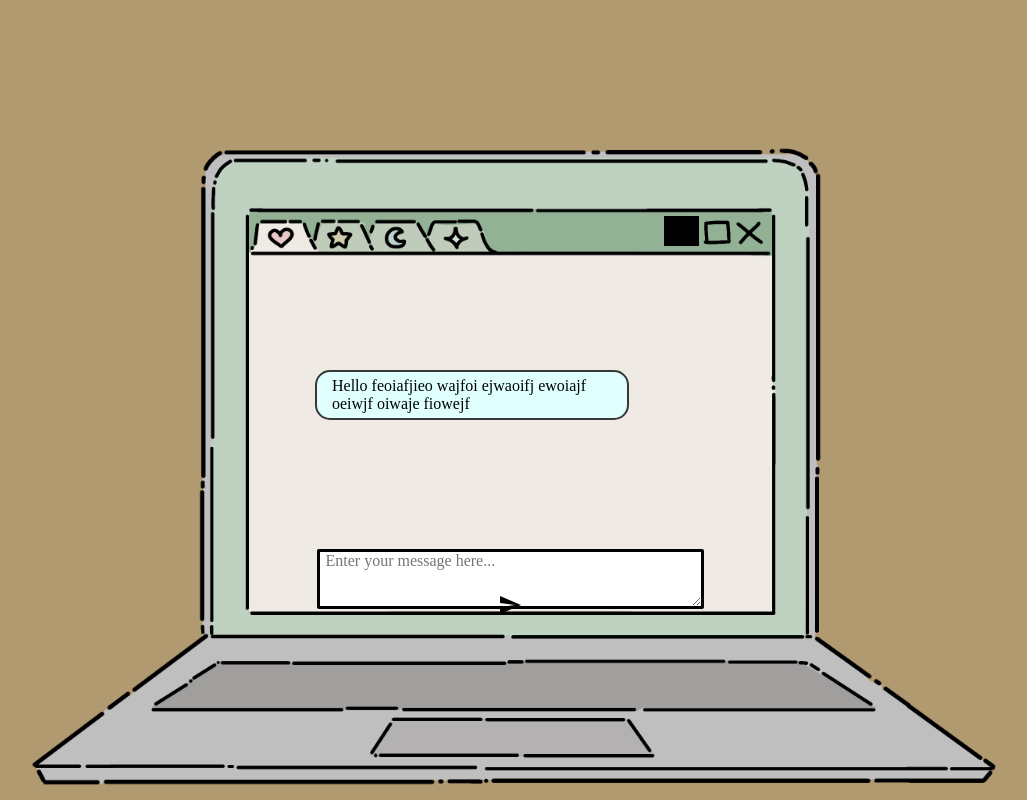
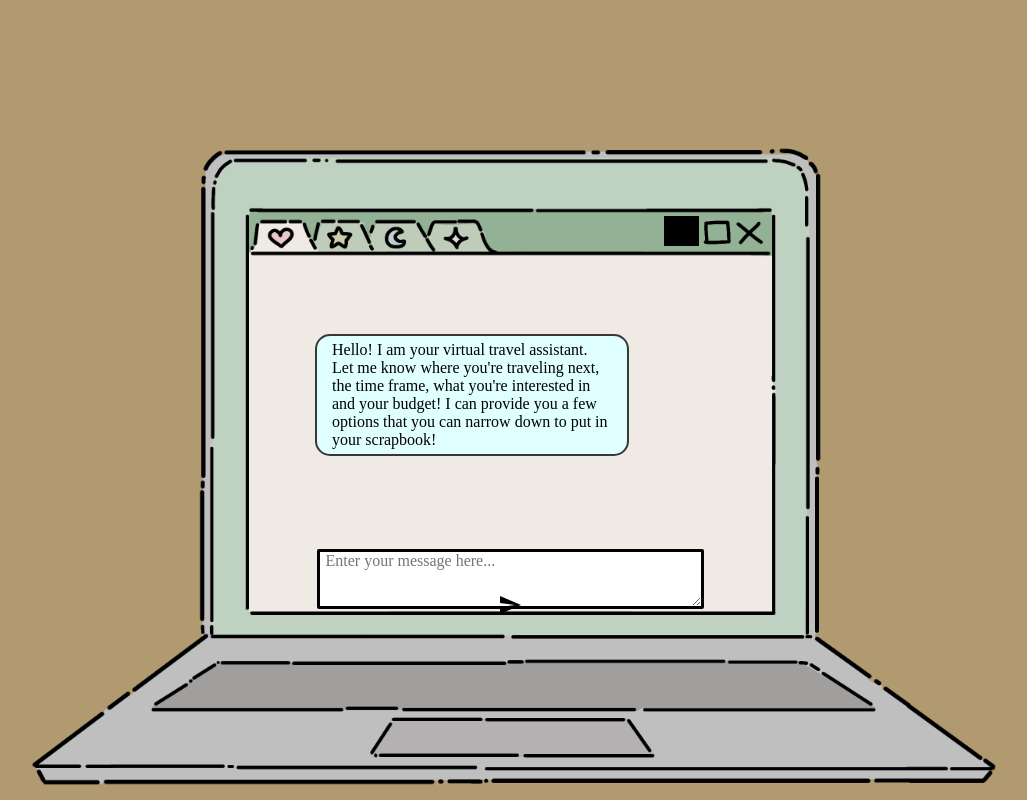
Before and after one commit to annaeyoon/journey-journal, a website built with Vite: page viteirvinehacksproject/chatbox.html in a window 1280 px wide. Shown: the whole page, without its empty margins (130-1157 px from the left). Built offline with nearby package versions, Linux system fonts and the light colour scheme; no server answers; what groq-sdk would draw is missing.

Commit message:
edit wording

```diff
--- a/viteirvinehacksproject/chatbox.html
+++ b/viteirvinehacksproject/chatbox.html
@@ -16,7 +16,9 @@
     <div class="chatbox-container" id="chats">
         <div class="message-left">
             <div class="message-bubble-left">
-                <p>Hello feoiafjieo wajfoi ejwaoifj ewoiajf oeiwjf oiwaje fiowejf</p>
+                <p>Hello! I am your virtual travel assistant. Let me know where you're traveling next, the time frame,
+                    what you're interested in and your budget! I can provide you a few options that you can narrow down to
+                    put in your scrapbook!</p>
             </div>
         </div>
     </div>
```
